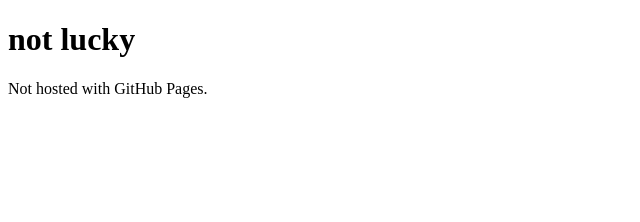
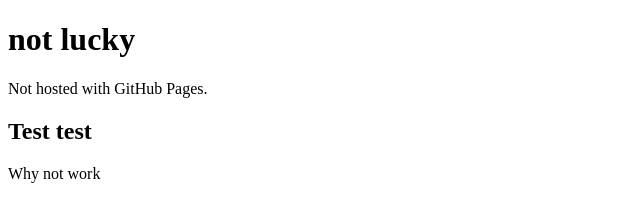
Before and after one commit to luckyo7/discord-webhook-proxy, a plain HTML site: page index.html in a window 1280 px wide. Shown: the whole page, without its empty margins (0-640 px from the left). Drawn offline with Linux system fonts and the light colour scheme.

Commit message:
Update index.html

```diff
--- a/index.html
+++ b/index.html
@@ -3,5 +3,7 @@
 <body>
 <h1>not lucky</h1>
 <p>Not hosted with GitHub Pages.</p>
+<h2> Test test</h1>
+<p> Why not work </p>
 </body>
 </html>
```
